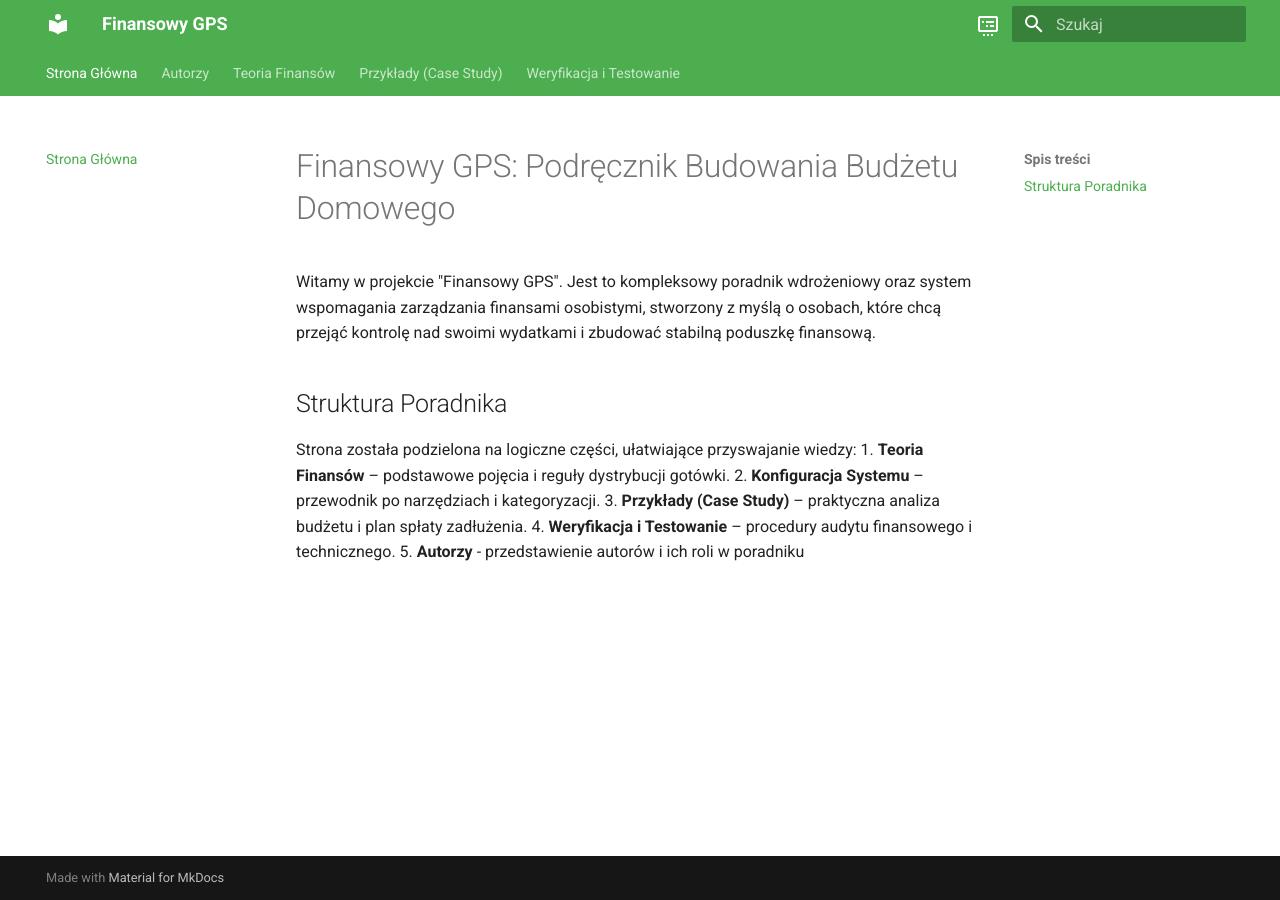
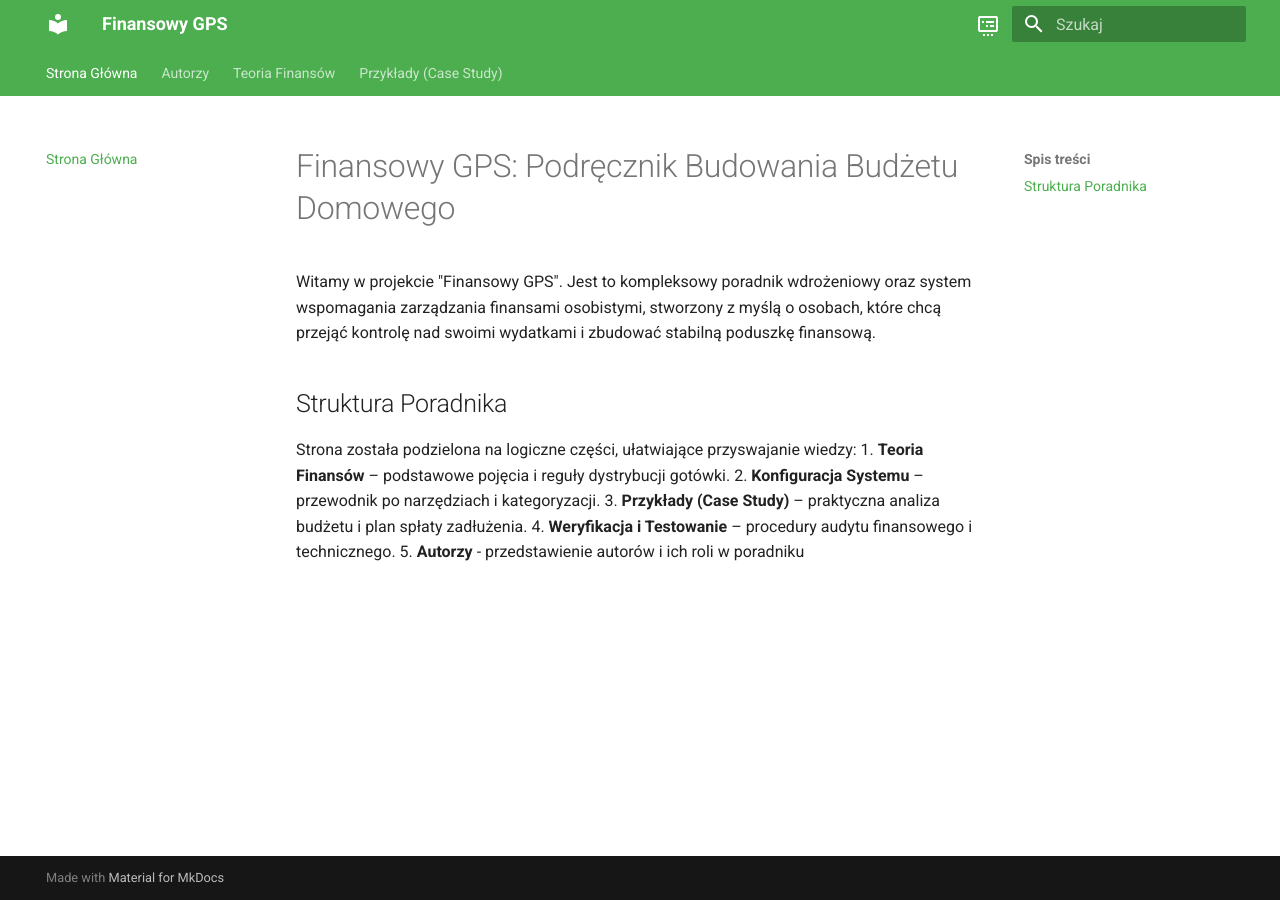
Before and after one commit to Anateims/swpz-projekt-dev, an MkDocs documentation site: the page built from docs/index.md, in a window 1280 px wide. Built offline with MkDocs 1.6.1 and Material for MkDocs 9.7.7, drawn with Linux system fonts in a browser that asks for light colours.

Commit message:
feat: dostosowanie nawigacji menu do scislych wytycznych projektu

```diff
--- a/mkdocs.yml
+++ b/mkdocs.yml
@@ -23,4 +23,3 @@ nav:
   - Autorzy: autorzy.md
   - Teoria Finansów: teoria.md
   - Przykłady (Case Study): przyklady.md
-  - Weryfikacja i Testowanie: testowanie.md
```
